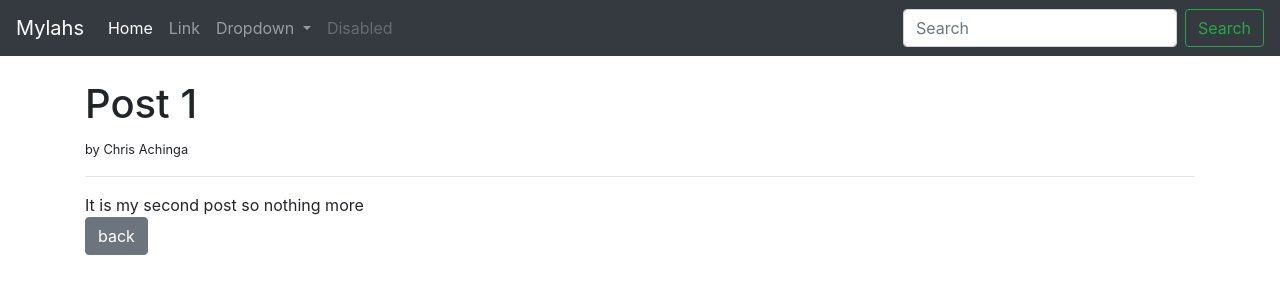
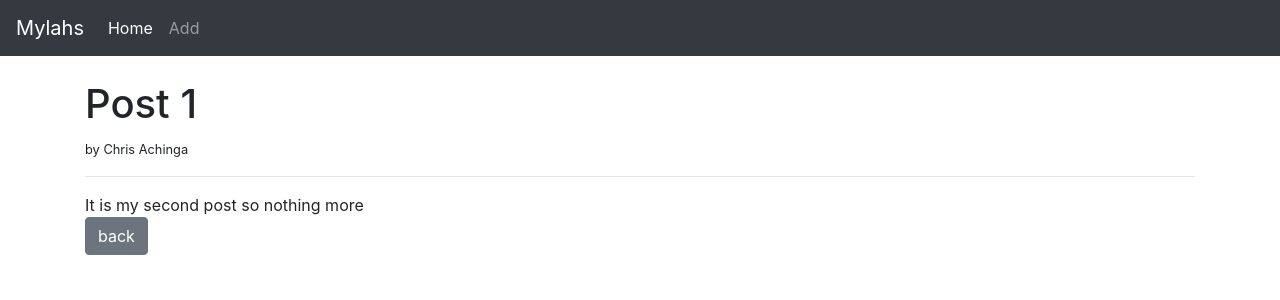
Before and after one commit to achingachris/django-chrisdevcode, a Django app: page /article/3 in a window 1280 px wide. Shown: the top 300 px of the page. Run offline with Django 3.2, Linux system fonts and the light colour scheme; data comes from the database, SQL or seed files in the repository; some libraries are stand-ins or nearby versions.

Commit message:
base html

```diff
--- a/theblog/templates/base.html
+++ b/theblog/templates/base.html
@@ -8,7 +8,7 @@
     <!-- Bootstrap CSS -->
     <link rel="stylesheet" href="https://stackpath.bootstrapcdn.com/bootstrap/4.5.2/css/bootstrap.min.css" integrity="sha384-JcKb8q3iqJ61gNV9KGb8thSsNjpSL0n8PARn9HuZOnIxN0hoP+VmmDGMN5t9UJ0Z" crossorigin="anonymous">
 
-    <title>Blog</title>
+    <title>{% block title %}Blog{% endblock %}</title>
   </head>
   <body>
     <nav class="navbar navbar-expand-lg navbar-dark bg-dark">
@@ -20,30 +20,11 @@
         <div class="collapse navbar-collapse" id="navbarSupportedContent">
           <ul class="navbar-nav mr-auto">
             <li class="nav-item active">
-              <a class="nav-link" href="#">Home <span class="sr-only">(current)</span></a>
+              <a class="nav-link" href="{% url 'home' %}">Home <span class="sr-only">(current)</span></a>
             </li>
             <li class="nav-item">
-              <a class="nav-link" href="#">Link</a>
+              <a class="nav-link" href="{% url 'add' %}">Add</a>
             </li>
-            <li class="nav-item dropdown">
-              <a class="nav-link dropdown-toggle" href="#" id="navbarDropdown" role="button" data-toggle="dropdown" aria-haspopup="true" aria-expanded="false">
-                Dropdown
-              </a>
-              <div class="dropdown-menu" aria-labelledby="navbarDropdown">
-                <a class="dropdown-item" href="#">Action</a>
-                <a class="dropdown-item" href="#">Another action</a>
-                <div class="dropdown-divider"></div>
-                <a class="dropdown-item" href="#">Something else here</a>
-              </div>
-            </li>
-            <li class="nav-item">
-              <a class="nav-link disabled" href="#" tabindex="-1" aria-disabled="true">Disabled</a>
-            </li>
-          </ul>
-          <form class="form-inline my-2 my-lg-0">
-            <input class="form-control mr-sm-2" type="search" placeholder="Search" aria-label="Search">
-            <button class="btn btn-outline-success my-2 my-sm-0" type="submit">Search</button>
-          </form>
         </div>
       </nav>
     <br>
```
Also changed, not shown: theblog/templates/home.html (line endings or trailing spaces).
